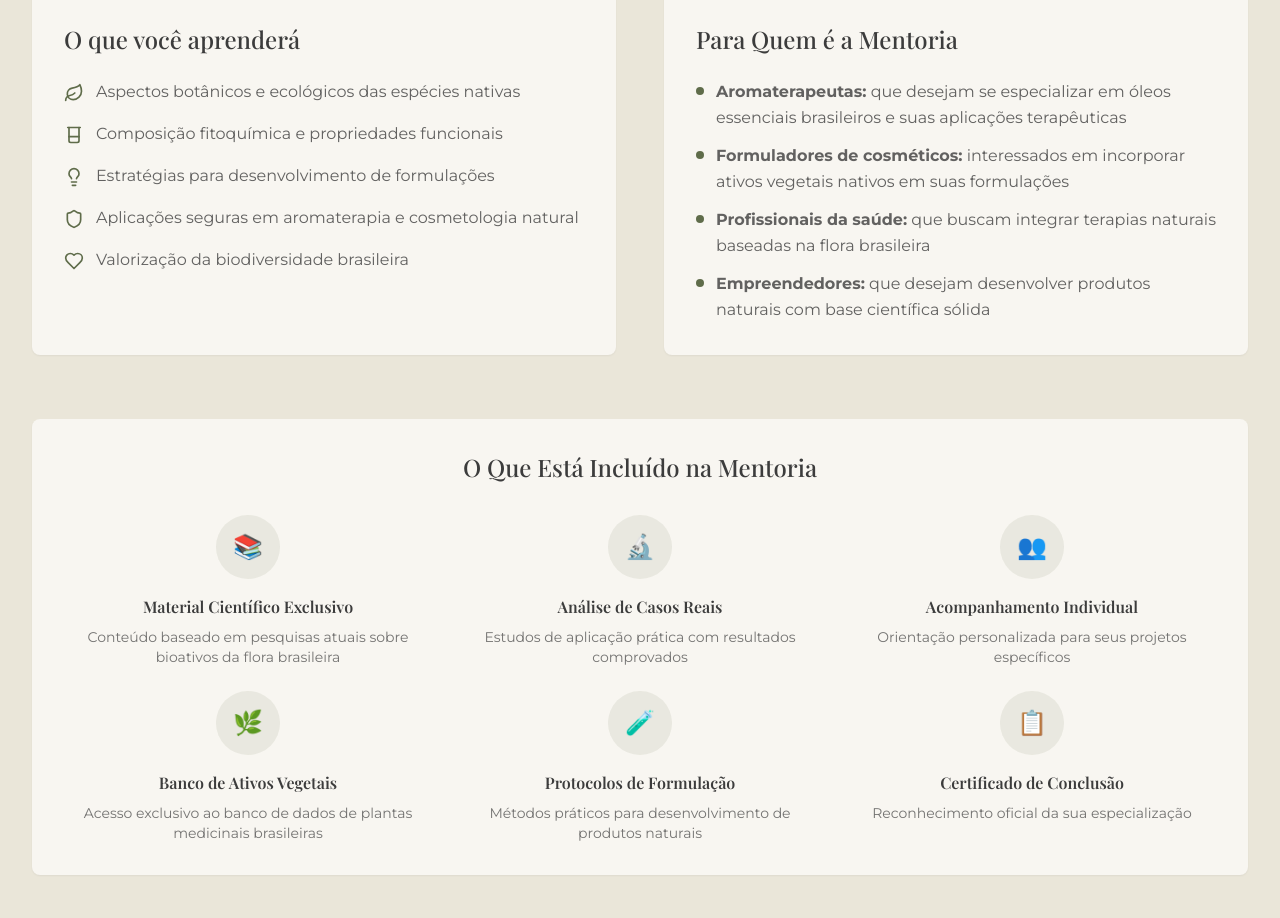
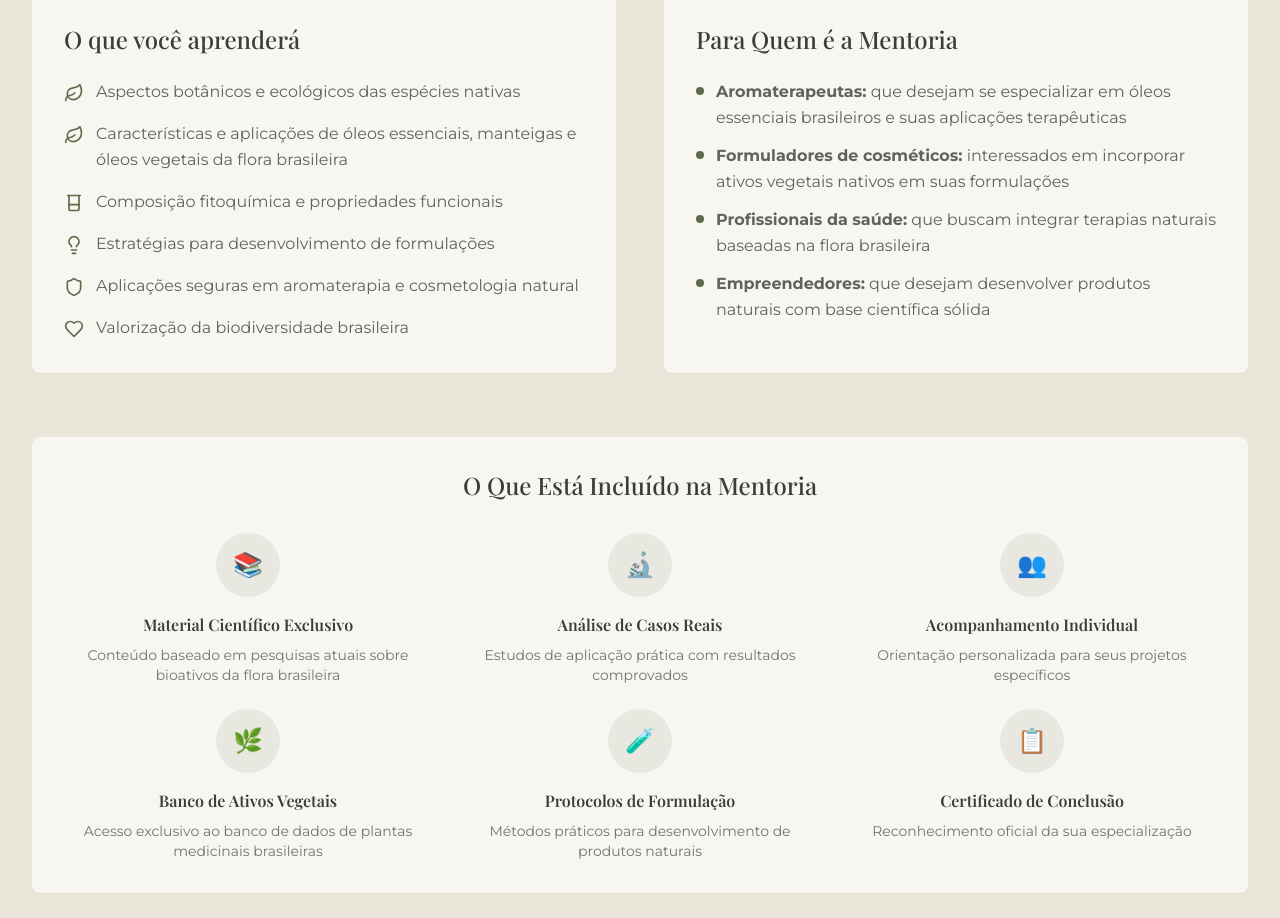
Before and after one commit to sergiocostafh/botanical-web, a React (Vite) app: page / in a window 1280 px wide. Shown: the part 1820-2738 px from the top of the page. Built offline with nearby package versions, Linux system fonts and the light colour scheme; no server answers; the database is empty; a web font is replaced by a local one.

Commit message:
Add new item to Mentoria section
Add a new learning item to the "O que você aprenderá" subsection in the "Mentoria Especializada" section.

```diff
--- a/src/components/Mentoria.tsx
+++ b/src/components/Mentoria.tsx
@@ -1,3 +1,4 @@
+
 import { Leaf, Beaker, Lightbulb, Shield, Heart } from "lucide-react";
 
 const Mentoria = () => {
@@ -23,6 +24,10 @@ const Mentoria = () => {
                   <li className="flex items-start">
                     <Leaf className="w-5 h-5 text-botanical-olive mt-1 mr-3 flex-shrink-0" />
                     <span>Aspectos botânicos e ecológicos das espécies nativas</span>
+                  </li>
+                  <li className="flex items-start">
+                    <Leaf className="w-5 h-5 text-botanical-olive mt-1 mr-3 flex-shrink-0" />
+                    <span>Características e aplicações de óleos essenciais, manteigas e óleos vegetais da flora brasileira</span>
                   </li>
                   <li className="flex items-start">
                     <Beaker className="w-5 h-5 text-botanical-olive mt-1 mr-3 flex-shrink-0" />
```
